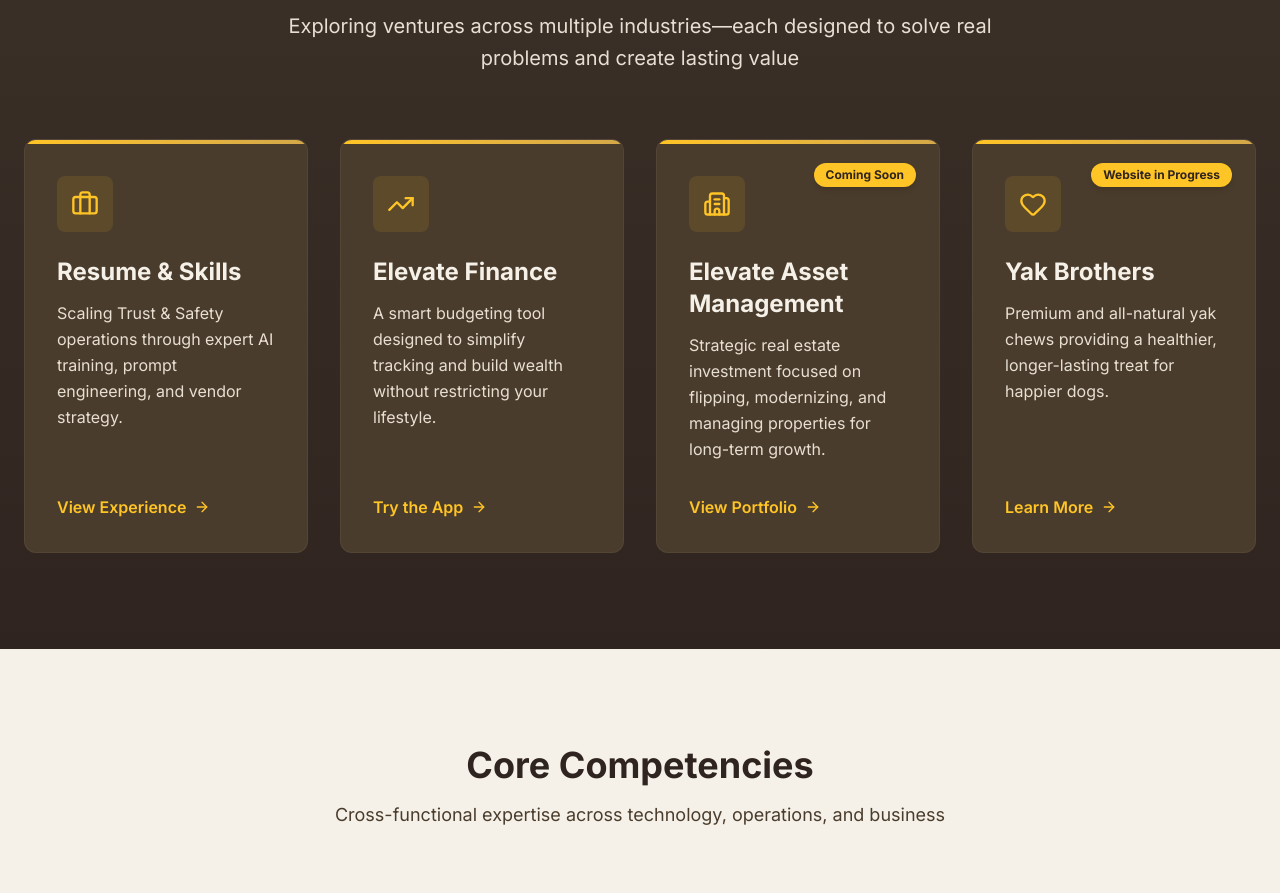
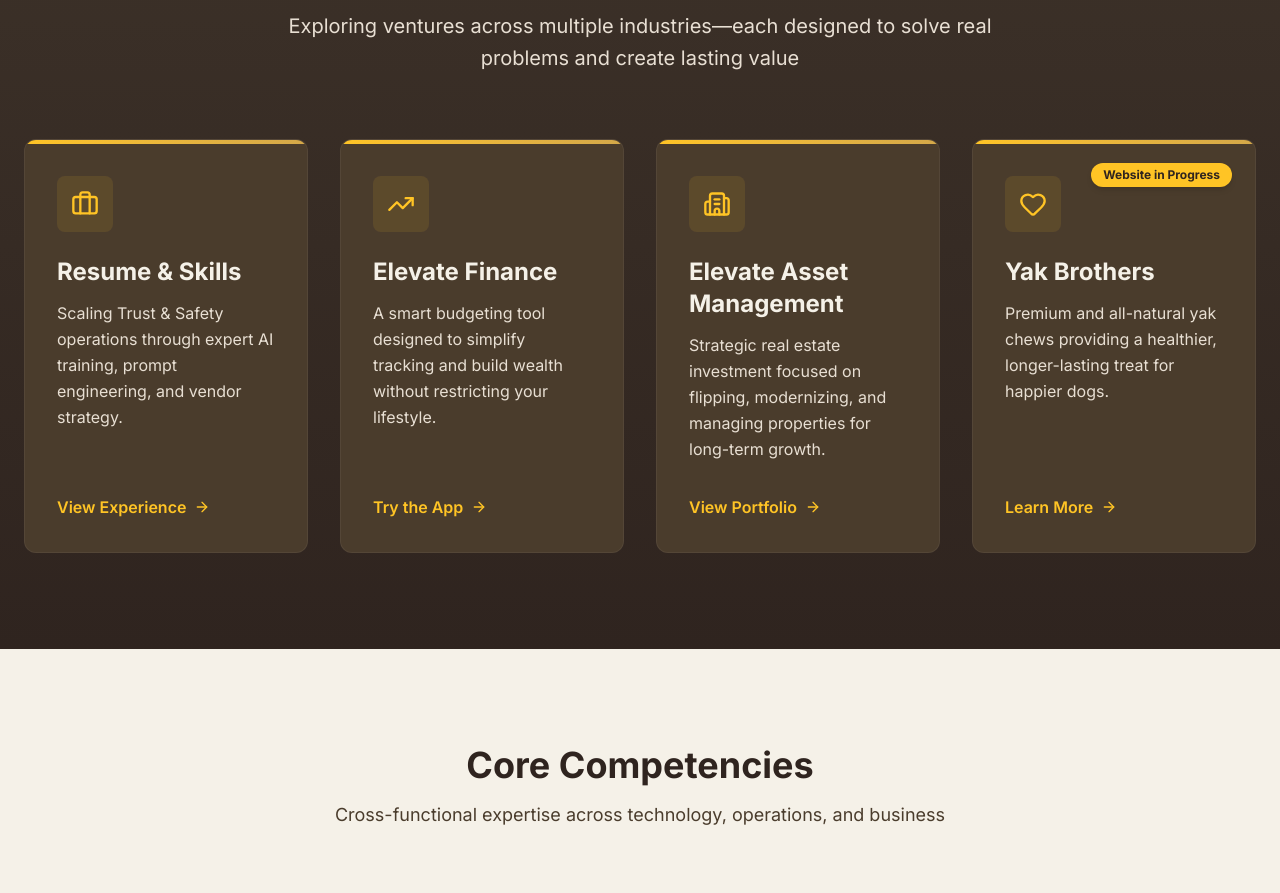
Before and after one commit to dsikler/DanSikler-com, a Next.js app: page / in a window 1280 px wide. Shown: the part 940-1833 px from the top of the page. Built offline with nearby package versions, Linux system fonts and the light colour scheme.

Commit message:
Update Elevate Asset Management link to new site and remove coming soon badge

```diff
--- a/app/page.tsx
+++ b/app/page.tsx
@@ -46,7 +46,7 @@ export default function Home() {
               </div>
 
               {/* Name */}
-              <div>
+    <div>
                 <h1 className="text-6xl md:text-7xl font-bold text-[#4A3C2C] tracking-tight leading-none">
                   Dan Sikler
                 </h1>
@@ -225,14 +225,10 @@ export default function Home() {
             </a>
 
             {/* Card 3: Elevate Asset Management */}
-            <a href="/elevate" className="group relative h-full flex">
+            <a href="https://elevate-asset-management.netlify.app/" target="_blank" rel="noopener noreferrer" className="group h-full flex">
               <div className="bg-[#4A3C2C] border border-[#6B5D52]/30 hover:border-[#FFC425] rounded-xl overflow-hidden transition-all duration-300 hover:shadow-2xl hover:shadow-[#FFC425]/10 flex flex-col w-full">
                 <div className="h-1 bg-gradient-to-r from-[#FFC425] to-[#D4A849]"></div>
                 <div className="p-8 space-y-6 flex flex-col flex-1">
-                  {/* Coming Soon badge */}
-                  <div className="absolute top-6 right-6 px-3 py-1 bg-[#FFC425] text-[#2F241F] rounded-full text-xs font-bold shadow-md">
-                    Coming Soon
-                  </div>
                   <div className="w-14 h-14 bg-[#FFC425]/10 rounded-lg flex items-center justify-center group-hover:bg-[#FFC425]/20 transition-colors">
                     <Building2 className="w-7 h-7 text-[#FFC425]" />
                   </div>
```
